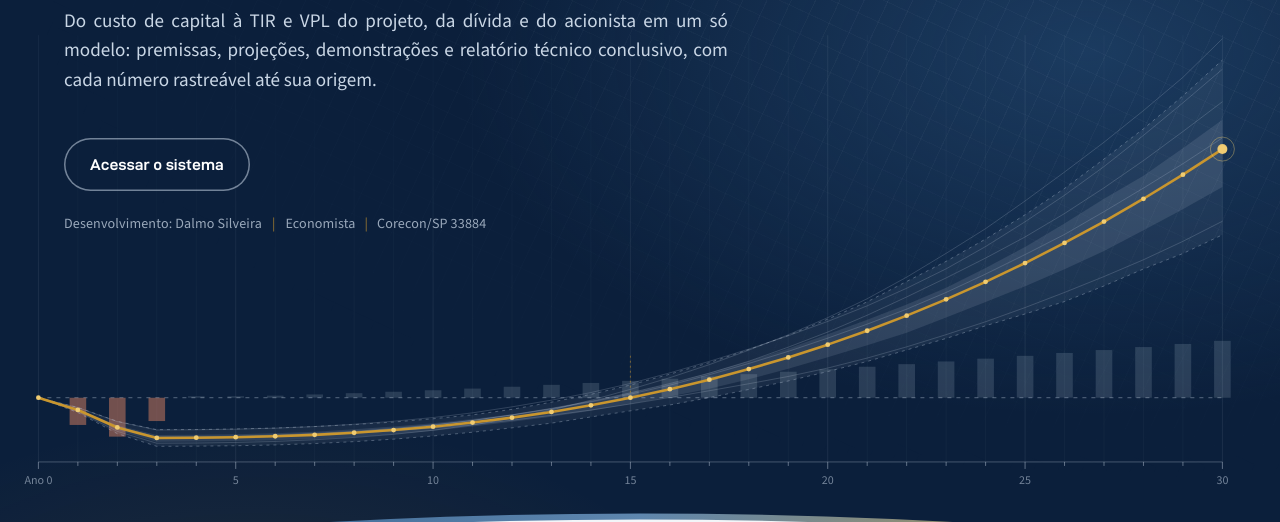
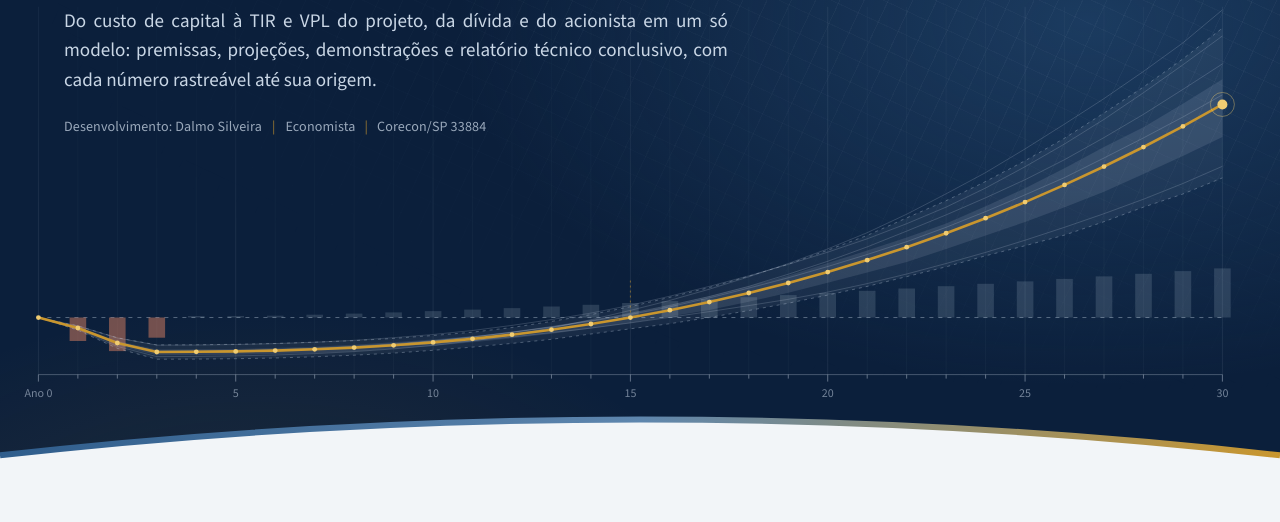
Before and after one commit to dsilveirasp-eng/valorappp-site, a plain HTML site: page index.html in a window 1280 px wide. Shown: the part 278-800 px from the top of the page. Drawn offline with nearby package versions, Linux system fonts and the light colour scheme.

Commit message:
Hero: remove o botão duplicado e aproxima a assinatura do texto
Co-Authored-By: Claude Opus 5.5 <noreply@anthropic.com>
Claude-Session: https://claude.ai/code/session_01DAMUVkki6chVHEifQyEhaD

```diff
--- a/index.html
+++ b/index.html
@@ -168,11 +168,11 @@
   }
   @media (max-width: 899px) { .hero-head { width: auto; } .hero p.lead { width: auto; text-align: left; } }
   .hero-grid .actions { margin-top: 8px; }
-  .hero-dev { margin: 22px 0 0; font-size: 0.88rem; letter-spacing: .01em; color: var(--mist); opacity: .75; }
+  .hero-dev { margin: -14px 0 0; font-size: 0.88rem; letter-spacing: .01em; color: var(--mist); opacity: .75; }
   .hero-dev i { font-style: normal; color: #C9962E; margin: 0 6px; }
   .hero-dev span { white-space: nowrap; }
   .hero-dev .sep { margin: 0 10px; }
-  @media (max-width: 599px) { .hero-dev { font-size: 0.72rem; margin-top: 16px; line-height: 1.5; } .hero-dev .sep { display: none; } .hero-dev span { display: block; } }
+  @media (max-width: 599px) { .hero-dev { font-size: 0.72rem; margin-top: -10px; line-height: 1.5; } .hero-dev .sep { display: none; } .hero-dev span { display: block; } }
   .trust { margin: 40px 0 0; display: flex; flex-wrap: wrap; gap: 10px 22px; font-size: 0.95rem; color: var(--mist); padding: 0; list-style: none; }
   .trust li { display: inline-flex; align-items: center; gap: 8px; }
   .trust svg { width: 16px; height: 16px; flex: none; }
@@ -594,9 +594,6 @@
       </div>
       <div class="hero-grid">
         <div>
-          <div class="actions">
-            <a class="btn btn-ghost" href="https://app.valorappp.com.br">Acessar o sistema</a>
-          </div>
           <p class="hero-dev"><span>Desenvolvimento: Dalmo Silveira</span><i class="sep">|</i><span>Economista <i>|</i> Corecon/SP 33884</span></p>
         </div>
       </div>
```
